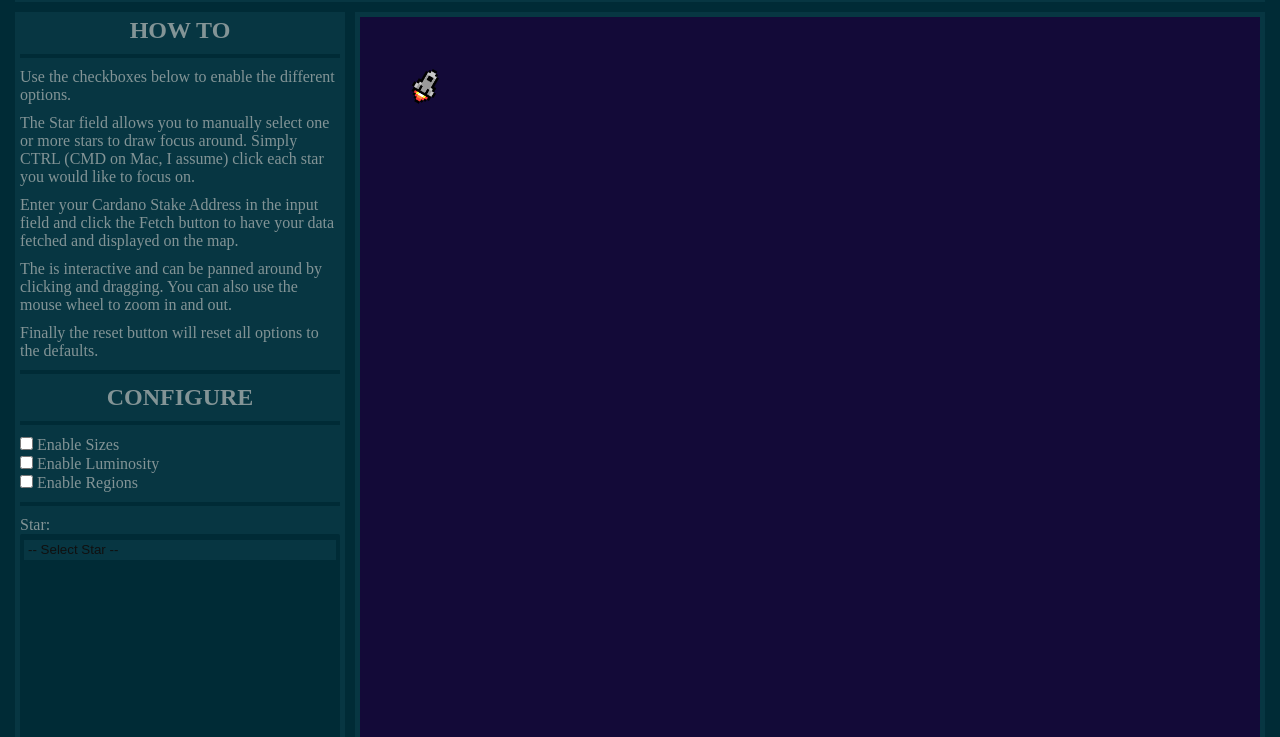
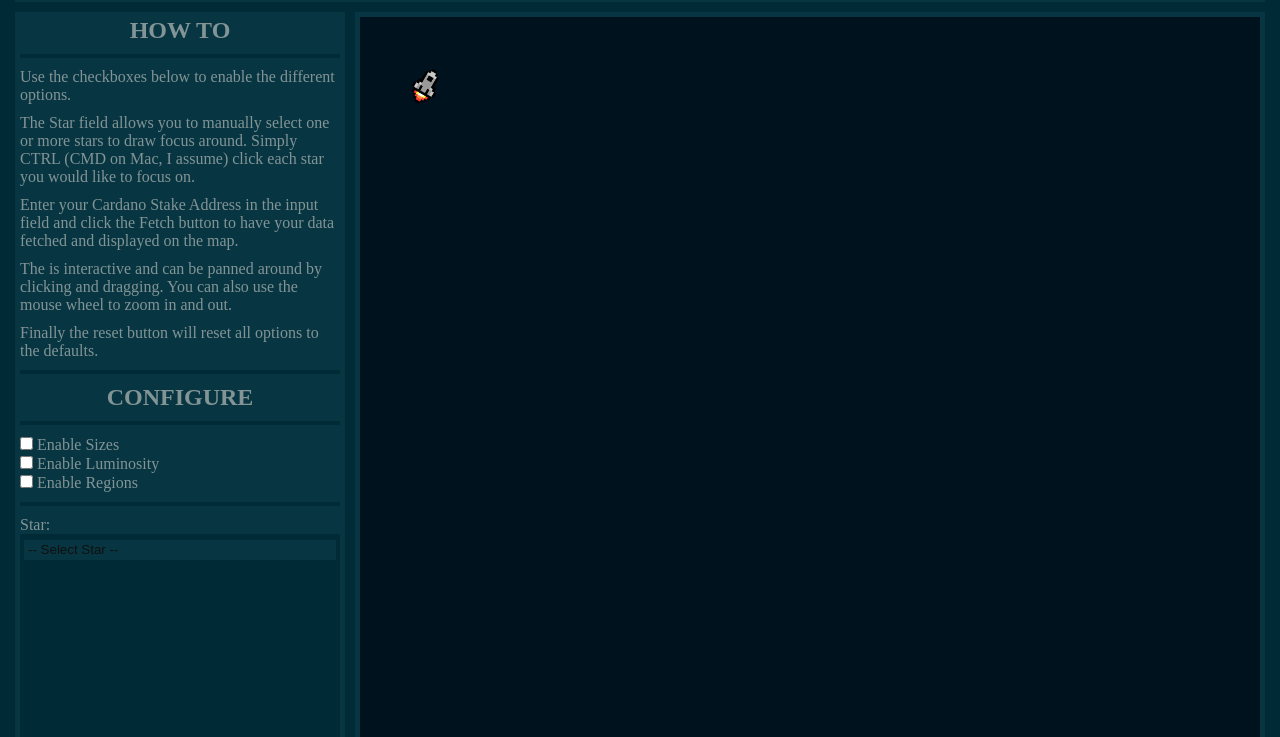
Before and after one commit to Nalum/dexo-map, a plain HTML site: page static/html/index.html in a window 1280 px wide. Shown: the part 63-800 px from the top of the page. Drawn offline with Linux system fonts and the light colour scheme; no server answers.

Commit message:
Update background color

```diff
--- a/static/html/index.html
+++ b/static/html/index.html
@@ -138,8 +138,8 @@
 			transform: rotate(30deg);
 		}
 
-		#galaxy {
-			background-color: #130a38;
+		main section#map canvas#galaxy {
+			background-color: #00121D;
 			margin: 0 auto;
 		}
 	</style>
@@ -161,7 +161,9 @@
 		<section id="data">
 			<h1>HOW TO</h1>
 			<hr />
-			<p>Use the checkboxes below to enable the different options.</p>
+			<p>
+				Use the checkboxes below to enable the different options.
+			</p>
 			<p>
 				The Star field allows you to manually select one or more stars to draw focus around.
 				Simply CTRL (CMD on Mac, I assume) click each star you would like to focus on.
@@ -174,7 +176,9 @@
 				The is interactive and can be panned around by clicking and dragging.
 				You can also use the mouse wheel to zoom in and out.
 			</p>
-			<p>Finally the reset button will reset all options to the defaults.</p>
+			<p>
+				Finally the reset button will reset all options to the defaults.
+			</p>
 			<hr />
 			<h1>CONFIGURE</h1>
 			<hr />
```
